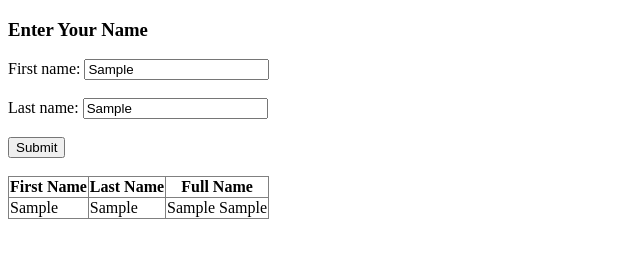
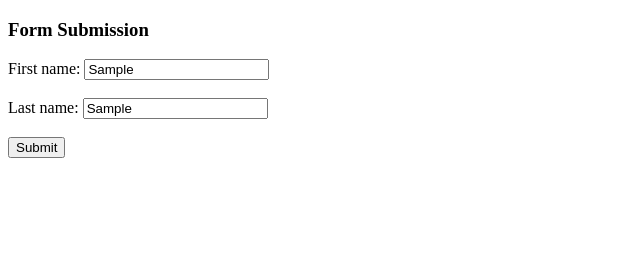
Before and after one commit to acciojob/form-login-vinay8007, a website: page main.html in a window 1280 px wide. Both pictures are taken after typing "Sample", "Sample" into the empty fields and a click on the button "Submit". Shown: the whole page, without its empty margins (0-640 px from the left). Drawn offline with Linux system fonts and the light colour scheme.

Commit message:
created a submission

```diff
--- a/main.html
+++ b/main.html
@@ -5,26 +5,12 @@
   <title>Get Full Name</title>
 </head>
 <body>
-  <h3>Enter Your Name</h3>
+  <h3>Form Submission</h3>
   <form id="myForm" onsubmit="getFormvalue(event)">
     First name: <input type="text" name="fname"><br><br>
     Last name: <input type="text" name="lname"><br><br>
     <button type="submit">Submit</button><br><br>
   </form>
-
-  <!-- Table to show output -->
-  <table border="1" id="outputTable" style="display:none; border-collapse: collapse;">
-    <tr>
-      <th>First Name</th>
-      <th>Last Name</th>
-      <th>Full Name</th>
-    </tr>
-    <tr>
-      <td id="outFirst"></td>
-      <td id="outLast"></td>
-      <td id="outFull"></td>
-    </tr>
-  </table>
 
   <script>
     function getFormvalue(event) {
@@ -38,13 +24,7 @@
         return;
       }
 
-      // Show values inside the table
-      document.getElementById("outFirst").textContent = firstName;
-      document.getElementById("outLast").textContent = lastName;
-      document.getElementById("outFull").textContent = firstName + " " + lastName;
-
-      // Make table visible
-      document.getElementById("outputTable").style.display = "table";
+      alert(firstName + " " + lastName);
     }
   </script>
 </body>
```
